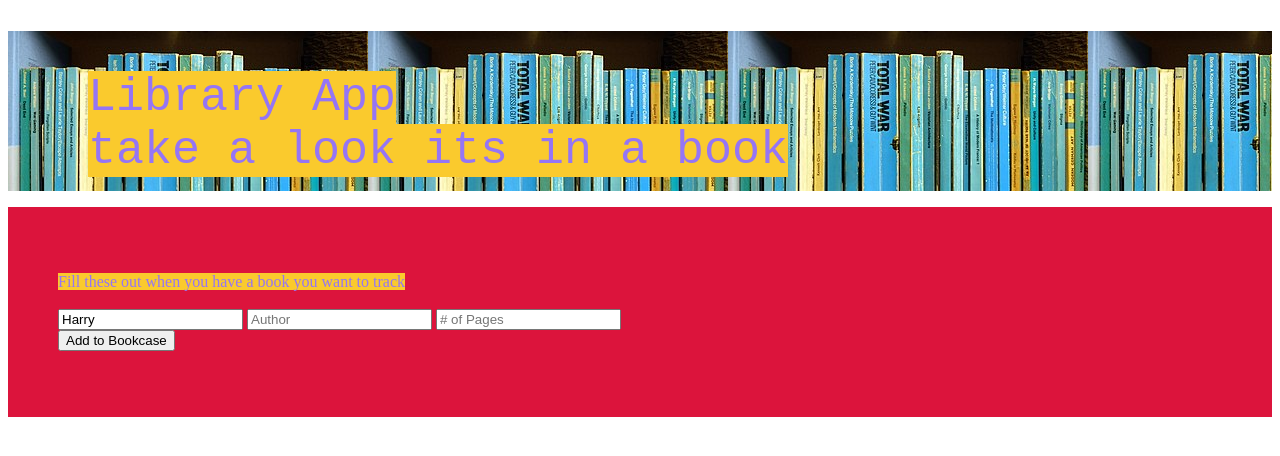
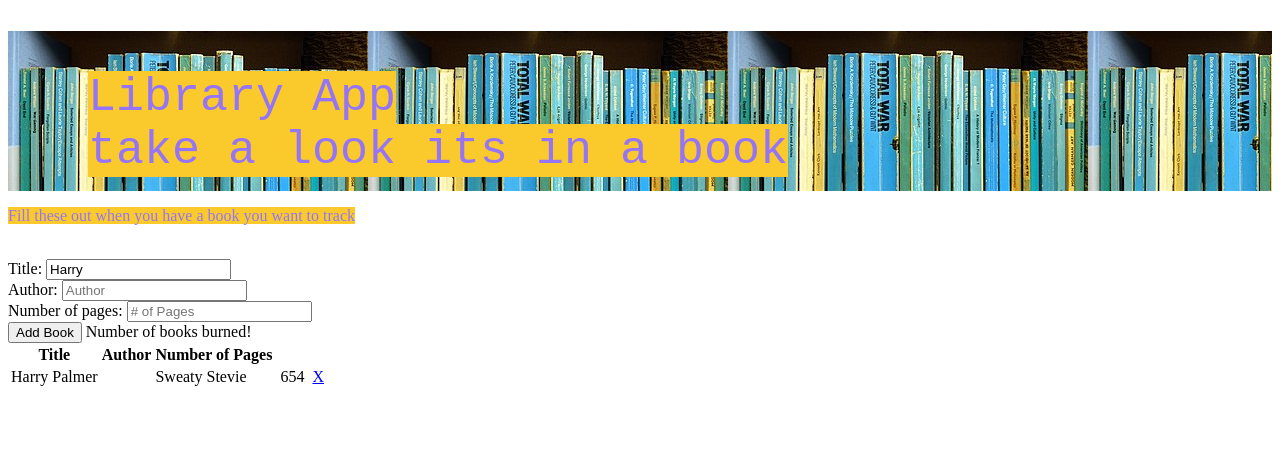
Before and after one commit to Ryan-Keller/Library, a plain HTML site: page index.html in a window 1280 px wide. Drawn offline with Linux system fonts and the light colour scheme.

Commit message:
added objects to table with submit button with delete functionaliity

```diff
--- a/app.js
+++ b/app.js
@@ -1,4 +1,133 @@
-let myLibrary = []
+// put classes up here
+
+
+// Book Class
+class Book{
+    constructor(title, author, pageNum){
+    this.title = title
+    this.author = author
+    this.pageNum = pageNum
+    }
+}
+
+// UI Class : Handle UI Tasks
+
+class UI {
+    static showBook =() =>{
+        let books = [
+        {
+            title: 'Harry Palmer',
+            author: 'Sweaty Stevie',
+            pageNum: 654,
+        }
+        ]
+        books.forEach((book)=> UI.addBookToList(book))
+    }
+
+
+    static addBookToList(book){
+        const list = document.querySelector('#book-list')
+        const row = document.createElement('tr')
+
+        row.innerHTML= `
+        <td>${book.title}<td>
+        <td>${book.author}<td>
+        <td>${book.pageNum}<td>
+        <td><a href='#' class='delete'>X</a></td>
+        `
+        // add more data to table above don't for get the class too
+        list.appendChild(row)
+    }
+
+    static clearFields(){
+        document.querySelector('#bookTitle').value = ''
+        document.querySelector('#author').value = ''
+        document.querySelector('#pageNum').value = ''
+    }
+
+    static removeBookFromList(el){
+        if(el.classList.contains('delete')){
+            el.parentElement.parentElement.remove()
+        }
+    }
+}
+
+
+// loads books on page load
+document.addEventListener('DOMContentLoaded', UI.showBook)
+
+
+// enable delete button
+document.querySelector('#book-list').addEventListener('click', (e) =>{
+    UI.removeBookFromList(e.target)
+})
+
+// enable the submit button
+document.querySelector('#book-form').addEventListener('submit', (e)=>{
+    //get field data
+    const title= document.querySelector('#bookTitle').value
+    const author= document.querySelector('#author').value
+    const pageNum= document.querySelector('#pageNum').value
+
+    let book = new Book(title, author,pageNum)
+
+    UI.addBookToList(book)
+    UI.clearFields()
+})
+
+
+
+
+
+
+
+
+// put events down here
+
+
+
+
+
+
+
+
+
+
+
+
+
+
+
+
+
+
+
+
+
+
+
+
+
+
+
+
+
+
+
+
+
+
+
+
+
+
+
+
+
+
+
+
+/*let myLibrary = []
 // queryselectors
 let bookTitle = document.querySelector('#bookTitle').value
 let author = document.querySelector('#author').value
@@ -6,7 +135,7 @@ let pageNum = document.querySelector('#pageNum').value
 console.log(bookTitle);
 console.log(author)
 console.log(pageNum)
-console.log(myLibrary);
+// console.log(myLibrary);
 
 function Book(bookTitle, author, pageNum){
     // the constructor
@@ -16,7 +145,7 @@ function Book(bookTitle, author, pageNum){
 }
 
 
-let goodBook = new Book(bookTitle, author, pageNum)
+
 function addBookToLibrary() {
     // do stuff here
     myLibrary.push(goodBook)
@@ -24,4 +153,6 @@ function addBookToLibrary() {
 
     console.log(myLibrary);
     return myLibrary
+
 }
+*/
--- a/index.html
+++ b/index.html
@@ -12,19 +12,38 @@
     <h1 class="h1title"><mark>Library App <br> take a look its in a book</mark></h1>
 
 </div>
-<div class="middlePage" id="middlePage">
+
+<div class="container" id="container">
     <p class="userInput" id="userInput">
-        <mark class="formTitle">Fill these out when you have a book you want to track</mark><br>
-        <label for="Book Maker"><br>
-
+        <mark class="formTitle">Fill these out when you have a book you want to track</mark> <br>
+    </p>
+    <br>
+    <form id='book-form'>
+        <div class="form-group" id="form-group">
+            <label for="title">Title:</label>
             <input type="text" name="bookTitle" id="bookTitle" placeholder="Book Title" value = 'Harry'>
+        </div>
+        <div class="form-group" id="form-group"></div>
+            <label for="author">Author:</label>
             <input type="text" name="Author" id="author" placeholder="Author">
+        </div>
+        <div class="form-group" id="form-group"></div>
+            <label for="pageNum">Number of pages:</label>
             <input type="text" name="pageNum" id="pageNum" placeholder="# of Pages"><br>
-            <button onclick="addBookToLibrary()">Add to Bookcase</button>
-
-        </label>
-    </p>
-
+        </div>
+        <input type="submit" class="btn" value="Add Book">
+    </form>
+    <table class="booktable" id="booktable">Number of books burned!
+        <thead>
+            <tr>
+                <th>Title</th>
+                <th>Author</th>
+                <th>Number of Pages</th>
+                <th></th>
+            </tr>
+        </thead>
+        <tbody id="book-list"></tbody>
+    </table>
 </div>
 
 
```
